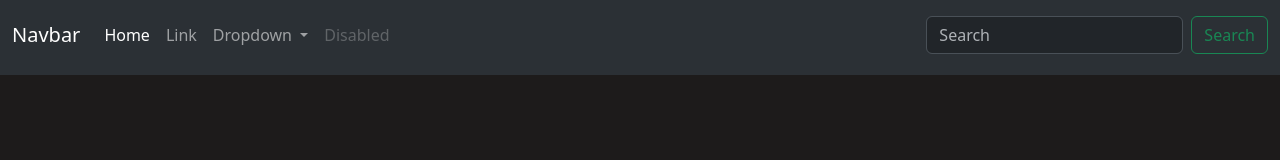
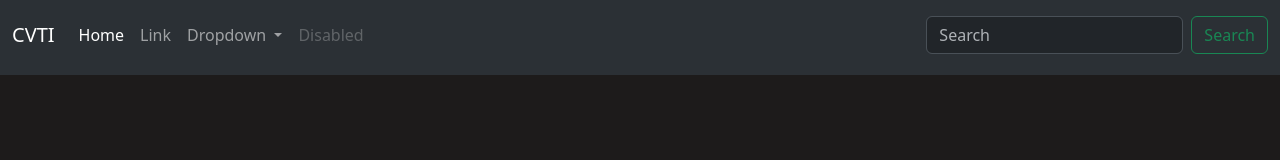
Before and after one commit to kinggomes/testebootstrap, a plain HTML site: page index.html in a window 1280 px wide. Shown: the top 160 px of the page. Drawn offline with nearby package versions, Linux system fonts and the light colour scheme.

Commit message:
Update index.html

```diff
--- a/index.html
+++ b/index.html
@@ -15,7 +15,7 @@
 
  <nav class="navbar navbar-expand-lg bg-body-tertiary" data-bs-theme="dark">
         <div class="container-fluid">
-          <a class="navbar-brand" href="#">Navbar</a>
+          <a class="navbar-brand" href="#">CVTI</a>
           <button class="navbar-toggler" type="button" data-bs-toggle="collapse" data-bs-target="#navbarSupportedContent" aria-controls="navbarSupportedContent" aria-expanded="false" aria-label="Toggle navigation">
             <span class="navbar-toggler-icon"></span>
           </button>
```
